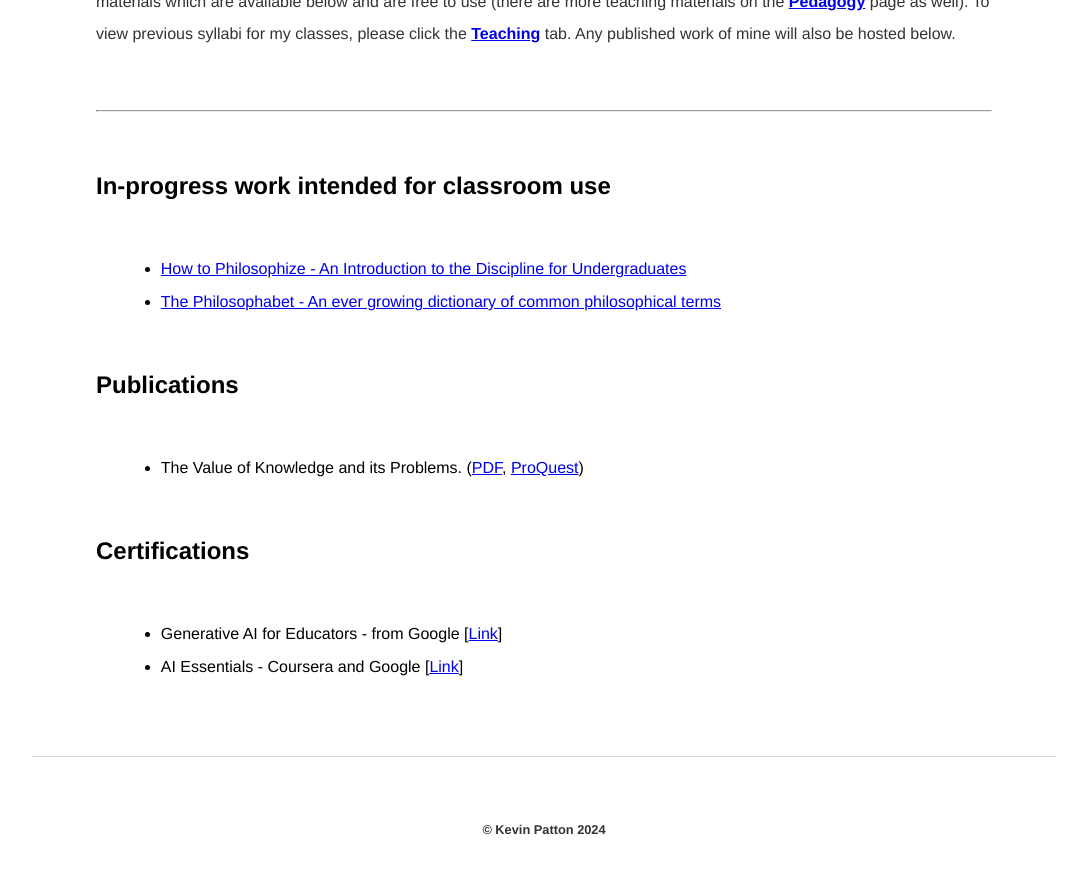
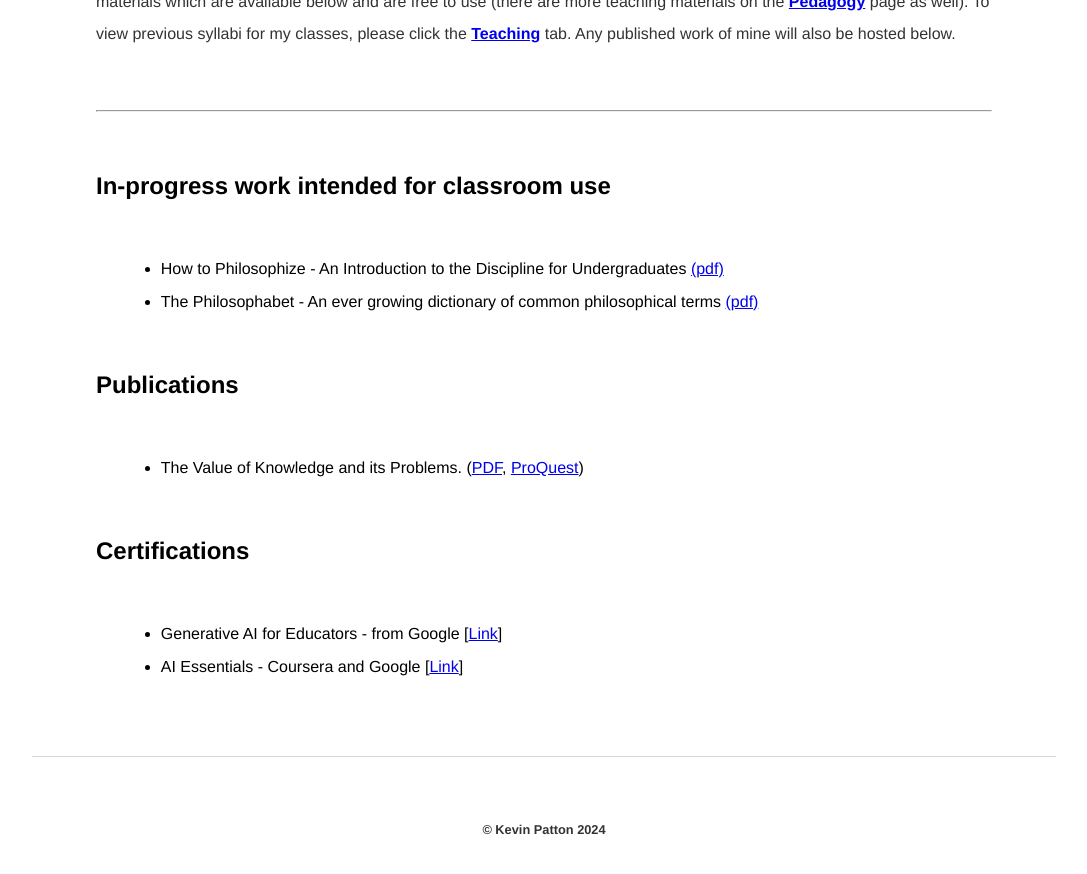
Before and after one commit to kevinjpatton/kevinjpatton.github.io, a Jekyll site: the page built from research/index.html, in a window 1280 px wide and 900 px high, scrolled down 666 px. Shown: the top 874 px of the window, without its empty margins (96-1183 px from the left). Built offline with Jekyll 4.4.1, drawn with Linux system fonts in a browser that asks for light colours; Markdown is read by kramdown in place of the engine named in the settings.

Commit message:
Update index.html

```diff
--- a/research/index.html
+++ b/research/index.html
@@ -8,8 +8,8 @@ title: Kevin Patton | Research
 <hr>
 <h2>In-progress work intended for classroom use</h2>
 <ul class="standard-list">
-  <li><a href="/research/Draft - How to Philosophize.pdf" target="_blank">How to Philosophize - An Introduction to the Discipline for Undergraduates</a></li>
-  <li><a href="/research/Draft - Philosophabet.pdf" target="_blank">The Philosophabet - An ever growing dictionary of common philosophical terms</a></li>
+  <li>How to Philosophize - An Introduction to the Discipline for Undergraduates <a href="/research/Draft - How to Philosophize.pdf" target="_blank">(pdf)</a></li>
+  <li>The Philosophabet - An ever growing dictionary of common philosophical terms <a href="/research/Draft - Philosophabet.pdf" target="_blank">(pdf)</a></li>
 </ul>
 <h2>Publications</h2>
 <ul class="standard-list">
```
